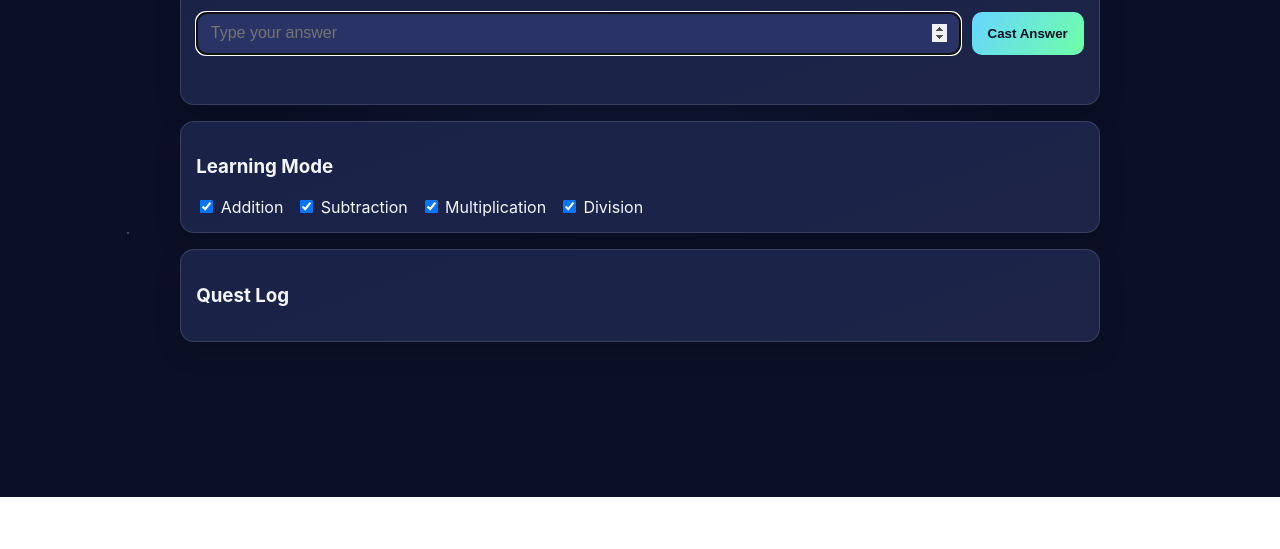
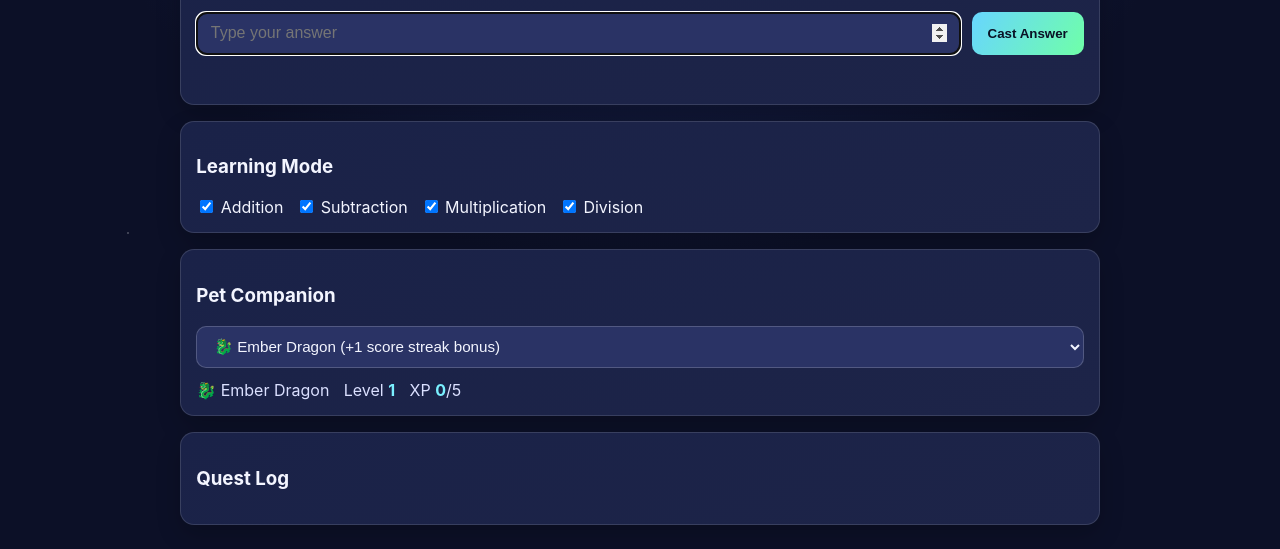
Before and after one commit to ahmedplaysgamesbusiness-ux/Prodigy-Game, a plain HTML site: page index.html in a window 1280 px wide. Shown: the part 327-876 px from the top of the page. Before the commit the page ends 824 px from the top, so only its background shows below. Drawn offline with Linux system fonts and the light colour scheme.

Commit message:
Add pet companion system with gameplay perks

```diff
--- a/index.html
+++ b/index.html
@@ -45,6 +45,22 @@
       </div>
     </section>
 
+    <section class="card pet-panel">
+      <h3>Pet Companion</h3>
+      <div class="pet-row">
+        <select id="petSelect" aria-label="Choose pet companion">
+          <option value="dragon">🐉 Ember Dragon (+1 score streak bonus)</option>
+          <option value="fox">🦊 Logic Fox (+1 life every 5 correct)</option>
+          <option value="owl">🦉 Sage Owl (extra hints shown)</option>
+        </select>
+        <div class="pet-stats">
+          <span id="petName">🐉 Ember Dragon</span>
+          <span>Level <strong id="petLevel">1</strong></span>
+          <span>XP <strong id="petXp">0</strong>/5</span>
+        </div>
+      </div>
+    </section>
+
     <section class="card log">
       <h3>Quest Log</h3>
       <ul id="historyList"></ul>
--- a/script.js
+++ b/script.js
@@ -1,3 +1,18 @@
+const pets = {
+  dragon: {
+    name: "🐉 Ember Dragon",
+    perk: "Bonus score on streak answers",
+  },
+  fox: {
+    name: "🦊 Logic Fox",
+    perk: "Regain a life every 5 correct answers",
+  },
+  owl: {
+    name: "🦉 Sage Owl",
+    perk: "Shows extra hint guidance",
+  },
+};
+
 const state = {
   score: 0,
   streak: 0,
@@ -6,6 +21,9 @@ const state = {
   total: 0,
   difficulty: 1,
   current: null,
+  pet: "dragon",
+  petXp: 0,
+  petLevel: 1,
 };
 
 const el = {
@@ -23,6 +41,10 @@ const el = {
   restart: document.getElementById("restartBtn"),
   overPanel: document.getElementById("gameOverPanel"),
   finalSummary: document.getElementById("finalSummary"),
+  petSelect: document.getElementById("petSelect"),
+  petName: document.getElementById("petName"),
+  petLevel: document.getElementById("petLevel"),
+  petXp: document.getElementById("petXp"),
 };
 
 const rand = (min, max) => Math.floor(Math.random() * (max - min + 1)) + min;
@@ -30,6 +52,13 @@ const rand = (min, max) => Math.floor(Math.random() * (max - min + 1)) + min;
 function selectedModes() {
   const checked = [...document.querySelectorAll("#modePanel input:checked")].map((x) => x.value);
   return checked.length ? checked : ["add"];
+}
+
+function petHintTail() {
+  if (state.pet === "owl") {
+    return " | Owl tip: estimate first, then compute exactly.";
+  }
+  return "";
 }
 
 function makeQuestion() {
@@ -69,7 +98,7 @@ function makeQuestion() {
 
   state.current = { answer, text, hint };
   el.questionText.textContent = text;
-  el.questionHint.textContent = hint;
+  el.questionHint.textContent = `${hint}${petHintTail()}`;
   el.input.value = "";
   el.input.focus();
 }
@@ -81,6 +110,9 @@ function updateHud() {
   el.difficulty.textContent = state.difficulty;
   const accuracy = state.total ? Math.round((state.correct / state.total) * 100) : 0;
   el.accuracy.textContent = `${accuracy}%`;
+  el.petName.textContent = pets[state.pet].name;
+  el.petLevel.textContent = state.petLevel;
+  el.petXp.textContent = state.petXp;
 }
 
 function addHistory(msg) {
@@ -100,6 +132,28 @@ function adaptDifficulty(isCorrect) {
   }
 }
 
+function addPetXp() {
+  state.petXp += 1;
+  if (state.petXp >= 5) {
+    state.petXp = 0;
+    state.petLevel += 1;
+    addHistory(`⭐ ${pets[state.pet].name} reached level ${state.petLevel}!`);
+  }
+}
+
+function applyPetPerks(isCorrect) {
+  if (!isCorrect) return;
+
+  if (state.pet === "dragon" && state.streak >= 2) {
+    state.score += 2;
+  }
+
+  if (state.pet === "fox" && state.correct > 0 && state.correct % 5 === 0 && state.lives < 5) {
+    state.lives += 1;
+    addHistory("🧡 Logic Fox restored 1 life!");
+  }
+}
+
 function checkAnswer(rawInput) {
   const guess = Number(rawInput);
   const correct = Number(state.current.answer);
@@ -112,6 +166,8 @@ function checkAnswer(rawInput) {
     state.streak += 1;
     const bonus = 10 + state.difficulty * 2 + state.streak;
     state.score += bonus;
+    addPetXp();
+    applyPetPerks(true);
     el.feedback.textContent = `Correct! +${bonus} points.`;
     el.feedback.className = "feedback good";
     addHistory(`✅ ${state.current.text} → ${correct}`);
@@ -137,7 +193,7 @@ function endGame() {
   el.overPanel.classList.remove("hidden");
   el.form.classList.add("hidden");
   const accuracy = state.total ? Math.round((state.correct / state.total) * 100) : 0;
-  el.finalSummary.textContent = `Final score: ${state.score} | Accuracy: ${accuracy}% | Peak difficulty: ${state.difficulty}`;
+  el.finalSummary.textContent = `Final score: ${state.score} | Accuracy: ${accuracy}% | Peak difficulty: ${state.difficulty} | Pet level: ${state.petLevel}`;
 }
 
 function restartGame() {
@@ -149,6 +205,8 @@ function restartGame() {
     total: 0,
     difficulty: 1,
     current: null,
+    petXp: 0,
+    petLevel: 1,
   });
 
   el.history.innerHTML = "";
@@ -174,5 +232,12 @@ document.querySelectorAll("#modePanel input").forEach((checkbox) => {
   });
 });
 
+el.petSelect.addEventListener("change", (event) => {
+  state.pet = event.target.value;
+  addHistory(`🐾 Companion set to ${pets[state.pet].name}.`);
+  updateHud();
+  makeQuestion();
+});
+
 updateHud();
 makeQuestion();
--- a/style.css
+++ b/style.css
@@ -116,6 +116,31 @@ button {
   gap: .8rem;
 }
 
+.pet-row {
+  display: grid;
+  gap: .75rem;
+}
+
+#petSelect {
+  border-radius: 10px;
+  border: 1px solid #ffffff30;
+  background: var(--panel-soft);
+  color: var(--text);
+  padding: .65rem .8rem;
+  font-size: .95rem;
+}
+
+.pet-stats {
+  display: flex;
+  gap: .9rem;
+  flex-wrap: wrap;
+  color: #dbe0ff;
+}
+
+.pet-stats strong {
+  color: var(--accent);
+}
+
 .log ul {
   margin: .5rem 0 0;
   padding-left: 1.2rem;
```
Also changed, not shown: README.md.
